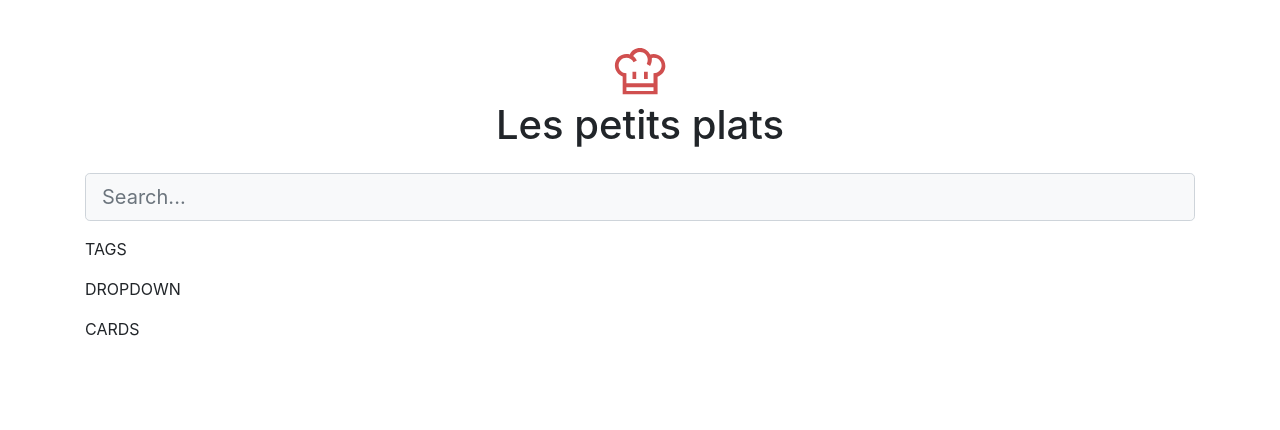
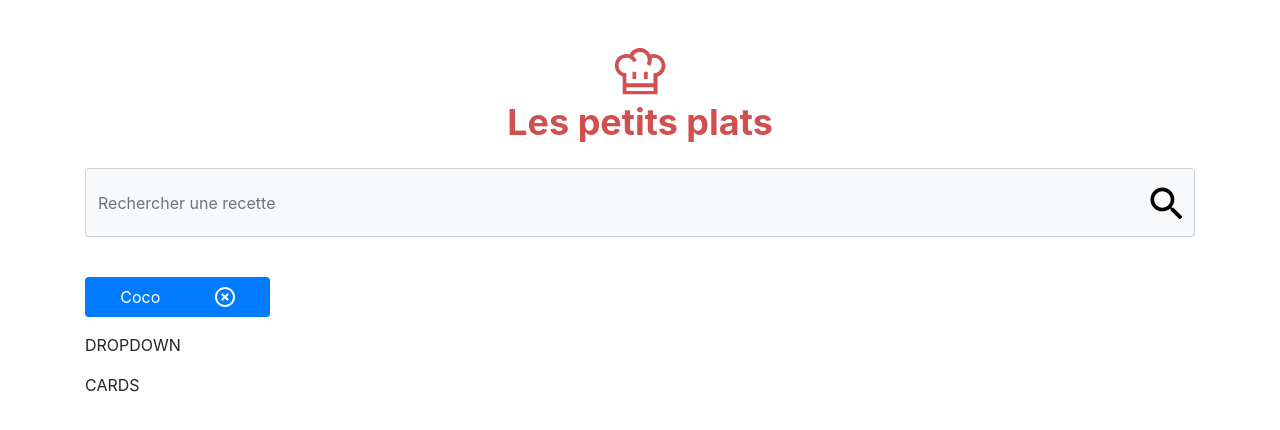
Before and after one commit to k3vinVS/Projet-7, a website: page index.html in a window 1280 px wide. Drawn offline with nearby package versions, Linux system fonts and the light colour scheme.

Commit message:
Ajout tri_tag

```diff
--- a/index.html
+++ b/index.html
@@ -16,7 +16,7 @@
     <div class="container">
       <!-- HEADER -->
       <div class="row">
-        <div class="col-12 mt-5 mb-3 text-center">
+        <div class="col mt-5 mb-3 text-center">
           <svg
             width="52"
             height="47"
@@ -31,25 +31,59 @@
               fill="#D04F4F"
             />
           </svg>
-          <h1>Les petits plats</h1>
+          <h2 class="font-weight-bold" style="color: #d04f4f; font-size: 36px">
+            Les petits plats
+          </h2>
         </div>
       </div>
 
       <!-- INPUT SEARCH -->
       <div class="row mb-3">
-        <div class="col input-group-lg">
+        <div class="col input-group" style="height: 69px">
           <input
             id="searchInput"
-            class="form-control bg-light"
+            class="form-control bg-light border-right-0"
             type="text"
-            placeholder="Search..."
+            placeholder="Rechercher une recette"
           />
+          <div class="input-group-append">
+            <span class="input-group-text bg-light">
+              <svg
+                width="32"
+                height="32"
+                viewBox="0 0 32 32"
+                fill="none"
+                xmlns="http://www.w3.org/2000/svg"
+              >
+                <path
+                  d="M23.4167 20.6667H21.9683L21.455 20.1717C23.2517 18.0817 24.3333 15.3683 24.3333 12.4167C24.3333 5.835 18.9983 0.5 12.4167 0.5C5.835 0.5 0.5 5.835 0.5 12.4167C0.5 18.9983 5.835 24.3333 12.4167 24.3333C15.3683 24.3333 18.0817 23.2517 20.1717 21.455L20.6667 21.9683V23.4167L29.8333 32.565L32.565 29.8333L23.4167 20.6667V20.6667ZM12.4167 20.6667C7.85167 20.6667 4.16667 16.9817 4.16667 12.4167C4.16667 7.85167 7.85167 4.16667 12.4167 4.16667C16.9817 4.16667 20.6667 7.85167 20.6667 12.4167C20.6667 16.9817 16.9817 20.6667 12.4167 20.6667Z"
+                  fill="black"
+                />
+              </svg>
+            </span>
+          </div>
         </div>
       </div>
 
       <div class="row">
-        <div class="col">
-          <p>TAGS</p>
+        <div class="col mt-4 mb-3">
+          <div
+            class="col-2 bg-primary text-center d-inline-flex justify-content-around align-items-center p-2  text-white rounded"
+          >
+            Coco
+            <svg
+              width="20"
+              height="20"
+              viewBox="0 0 20 20"
+              fill="none"
+              xmlns="http://www.w3.org/2000/svg"
+            >
+              <path
+                d="M12.59 6L10 8.59L7.41 6L6 7.41L8.59 10L6 12.59L7.41 14L10 11.41L12.59 14L14 12.59L11.41 10L14 7.41L12.59 6ZM10 0C4.47 0 0 4.47 0 10C0 15.53 4.47 20 10 20C15.53 20 20 15.53 20 10C20 4.47 15.53 0 10 0ZM10 18C5.59 18 2 14.41 2 10C2 5.59 5.59 2 10 2C14.41 2 18 5.59 18 10C18 14.41 14.41 18 10 18Z"
+                fill="white"
+              />
+            </svg>
+          </div>
         </div>
       </div>
 
```
